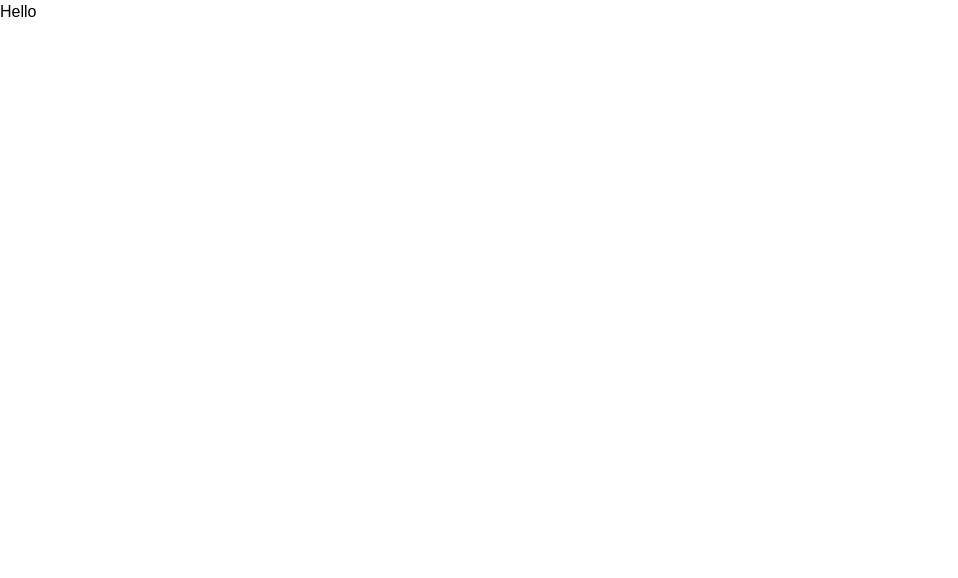
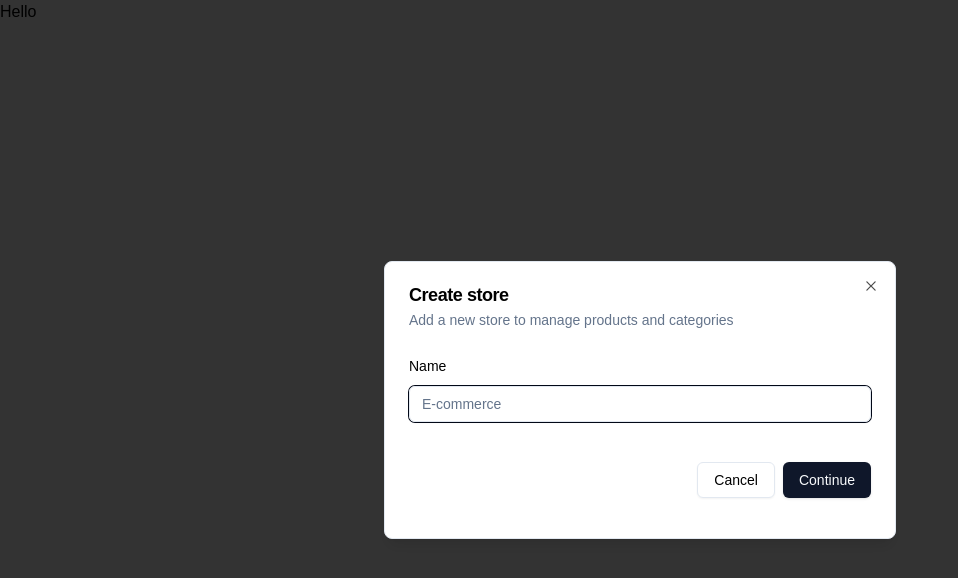
Before and after one commit to HanMyatThu/zenmo, a Next.js app: page / in a window 1280 px wide. Shown: the top 578 px of the page, without its empty margins (0-958 px from the left). Built offline with nearby package versions, Linux system fonts and the light colour scheme.

Commit message:
create store modal

```diff
--- a/app/(root)/page.tsx
+++ b/app/(root)/page.tsx
@@ -1,6 +1,17 @@
+"use client";
+
+import { useStoreModal } from "@/hooks/use-store-modal";
 import { UserButton } from "@clerk/nextjs";
+import { useEffect } from "react";
 
 const HomePage = () => {
+  const { isOpen, onOpen } = useStoreModal((state) => state);
+
+  useEffect(() => {
+    if (!isOpen) {
+      onOpen();
+    }
+  }, [isOpen, onOpen]);
   return (
     <div>
       Hello
--- a/app/layout.tsx
+++ b/app/layout.tsx
@@ -3,6 +3,7 @@
 import { ClerkProvider } from "@clerk/nextjs";
 
 import "./globals.css";
+import { ModalProvider } from "@/providers/modal-provider";
 
 const geistSans = localFont({
   src: "./fonts/GeistVF.woff",
@@ -31,6 +32,7 @@
         <body
           className={`${geistSans.variable} ${geistMono.variable} antialiased`}
         >
+          <ModalProvider />
           {children}
         </body>
       </html>
--- /dev/null
+++ b/components/common/store-modal.tsx
@@ -0,0 +1,92 @@
+"use client";
+import * as z from "zod";
+import { useForm } from "react-hook-form";
+import { zodResolver } from "@hookform/resolvers/zod";
+
+import {
+  Dialog,
+  DialogContent,
+  DialogDescription,
+  DialogHeader,
+  DialogTitle,
+} from "@/components/ui/dialog";
+import { Button } from "@/components/ui/button";
+import {
+  Form,
+  FormControl,
+  FormField,
+  FormItem,
+  FormLabel,
+  FormMessage,
+} from "@/components/ui/form";
+import { Input } from "@/components/ui/input";
+import { useStoreModal } from "@/hooks/use-store-modal";
+
+const formSchema = z.object({
+  name: z.string().min(1, { message: "Name is required!" }),
+});
+
+export const StoreModal = () => {
+  const { isOpen, onClose, onOpen } = useStoreModal((state) => state);
+
+  const form = useForm<z.infer<typeof formSchema>>({
+    resolver: zodResolver(formSchema),
+    defaultValues: {
+      name: "",
+    },
+  });
+
+  const onSubmit = async (values: z.infer<typeof formSchema>) => {
+    console.log(values);
+  };
+
+  const handleOnChange = (open: boolean) => {
+    if (open) {
+      onOpen();
+    } else {
+      onClose();
+    }
+  };
+  return (
+    <Dialog open={isOpen} onOpenChange={handleOnChange}>
+      <DialogContent>
+        <DialogHeader>
+          <DialogTitle>Create store</DialogTitle>
+          <DialogDescription>
+            Add a new store to manage products and categories
+          </DialogDescription>
+        </DialogHeader>
+        <div>
+          <div className="space-y-4 py-2 pb-4">
+            <Form {...form}>
+              <form
+                onSubmit={form.handleSubmit(onSubmit)}
+                className="space-y-8"
+              >
+                <FormField
+                  control={form.control}
+                  name="name"
+                  render={({ field }) => (
+                    <FormItem>
+                      <FormLabel>Name</FormLabel>
+                      <FormControl>
+                        <Input placeholder="E-commerce" {...field} />
+                      </FormControl>
+                      <FormMessage />
+                    </FormItem>
+                  )}
+                />
+                <div className="pt-2 space-x-2 flex items-center justify-end">
+                  <Button variant="outline" onClick={onClose}>
+                    Cancel
+                  </Button>
+                  <Button type="submit">Continue</Button>
+                </div>
+              </form>
+            </Form>
+          </div>
+        </div>
+      </DialogContent>
+    </Dialog>
+  );
+};
--- /dev/null
+++ b/components/ui/form.tsx
@@ -0,0 +1,178 @@
+"use client"
+
+import * as React from "react"
+import * as LabelPrimitive from "@radix-ui/react-label"
+import { Slot } from "@radix-ui/react-slot"
+import {
+  Controller,
+  ControllerProps,
+  FieldPath,
+  FieldValues,
+  FormProvider,
+  useFormContext,
+} from "react-hook-form"
+
+import { cn } from "@/lib/utils"
+import { Label } from "@/components/ui/label"
+
+const Form = FormProvider
+
+type FormFieldContextValue<
+  TFieldValues extends FieldValues = FieldValues,
+  TName extends FieldPath<TFieldValues> = FieldPath<TFieldValues>
+> = {
+  name: TName
+}
+
+const FormFieldContext = React.createContext<FormFieldContextValue>(
+  {} as FormFieldContextValue
+)
+
+const FormField = <
+  TFieldValues extends FieldValues = FieldValues,
+  TName extends FieldPath<TFieldValues> = FieldPath<TFieldValues>
+>({
+  ...props
+}: ControllerProps<TFieldValues, TName>) => {
+  return (
+    <FormFieldContext.Provider value={{ name: props.name }}>
+      <Controller {...props} />
+    </FormFieldContext.Provider>
+  )
+}
+
+const useFormField = () => {
+  const fieldContext = React.useContext(FormFieldContext)
+  const itemContext = React.useContext(FormItemContext)
+  const { getFieldState, formState } = useFormContext()
+
+  const fieldState = getFieldState(fieldContext.name, formState)
+
+  if (!fieldContext) {
+    throw new Error("useFormField should be used within <FormField>")
+  }
+
+  const { id } = itemContext
+
+  return {
+    id,
+    name: fieldContext.name,
+    formItemId: `${id}-form-item`,
+    formDescriptionId: `${id}-form-item-description`,
+    formMessageId: `${id}-form-item-message`,
+    ...fieldState,
+  }
+}
+
+type FormItemContextValue = {
+  id: string
+}
+
+const FormItemContext = React.createContext<FormItemContextValue>(
+  {} as FormItemContextValue
+)
+
+const FormItem = React.forwardRef<
+  HTMLDivElement,
+  React.HTMLAttributes<HTMLDivElement>
+>(({ className, ...props }, ref) => {
+  const id = React.useId()
+
+  return (
+    <FormItemContext.Provider value={{ id }}>
+      <div ref={ref} className={cn("space-y-2", className)} {...props} />
+    </FormItemContext.Provider>
+  )
+})
+FormItem.displayName = "FormItem"
+
+const FormLabel = React.forwardRef<
+  React.ElementRef<typeof LabelPrimitive.Root>,
+  React.ComponentPropsWithoutRef<typeof LabelPrimitive.Root>
+>(({ className, ...props }, ref) => {
+  const { error, formItemId } = useFormField()
+
+  return (
+    <Label
+      ref={ref}
+      className={cn(error && "text-destructive", className)}
+      htmlFor={formItemId}
+      {...props}
+    />
+  )
+})
+FormLabel.displayName = "FormLabel"
+
+const FormControl = React.forwardRef<
+  React.ElementRef<typeof Slot>,
+  React.ComponentPropsWithoutRef<typeof Slot>
+>(({ ...props }, ref) => {
+  const { error, formItemId, formDescriptionId, formMessageId } = useFormField()
+
+  return (
+    <Slot
+      ref={ref}
+      id={formItemId}
+      aria-describedby={
+        !error
+          ? `${formDescriptionId}`
+          : `${formDescriptionId} ${formMessageId}`
+      }
+      aria-invalid={!!error}
+      {...props}
+    />
+  )
+})
+FormControl.displayName = "FormControl"
+
+const FormDescription = React.forwardRef<
+  HTMLParagraphElement,
+  React.HTMLAttributes<HTMLParagraphElement>
+>(({ className, ...props }, ref) => {
+  const { formDescriptionId } = useFormField()
+
+  return (
+    <p
+      ref={ref}
+      id={formDescriptionId}
+      className={cn("text-[0.8rem] text-muted-foreground", className)}
+      {...props}
+    />
+  )
+})
+FormDescription.displayName = "FormDescription"
+
+const FormMessage = React.forwardRef<
+  HTMLParagraphElement,
+  React.HTMLAttributes<HTMLParagraphElement>
+>(({ className, children, ...props }, ref) => {
+  const { error, formMessageId } = useFormField()
+  const body = error ? String(error?.message) : children
+
+  if (!body) {
+    return null
+  }
+
+  return (
+    <p
+      ref={ref}
+      id={formMessageId}
+      className={cn("text-[0.8rem] font-medium text-destructive", className)}
+      {...props}
+    >
+      {body}
+    </p>
+  )
+})
+FormMessage.displayName = "FormMessage"
+
+export {
+  useFormField,
+  Form,
+  FormItem,
+  FormLabel,
+  FormControl,
+  FormDescription,
+  FormMessage,
+  FormField,
+}
--- /dev/null
+++ b/components/ui/input.tsx
@@ -0,0 +1,25 @@
+import * as React from "react"
+
+import { cn } from "@/lib/utils"
+
+export interface InputProps
+  extends React.InputHTMLAttributes<HTMLInputElement> {}
+
+const Input = React.forwardRef<HTMLInputElement, InputProps>(
+  ({ className, type, ...props }, ref) => {
+    return (
+      <input
+        type={type}
+        className={cn(
+          "flex h-9 w-full rounded-md border border-input bg-transparent px-3 py-1 text-sm shadow-sm transition-colors file:border-0 file:bg-transparent file:text-sm file:font-medium placeholder:text-muted-foreground focus-visible:outline-none focus-visible:ring-1 focus-visible:ring-ring disabled:cursor-not-allowed disabled:opacity-50",
+          className
+        )}
+        ref={ref}
+        {...props}
+      />
+    )
+  }
+)
+Input.displayName = "Input"
+
+export { Input }
--- /dev/null
+++ b/components/ui/label.tsx
@@ -0,0 +1,26 @@
+"use client"
+
+import * as React from "react"
+import * as LabelPrimitive from "@radix-ui/react-label"
+import { cva, type VariantProps } from "class-variance-authority"
+
+import { cn } from "@/lib/utils"
+
+const labelVariants = cva(
+  "text-sm font-medium leading-none peer-disabled:cursor-not-allowed peer-disabled:opacity-70"
+)
+
+const Label = React.forwardRef<
+  React.ElementRef<typeof LabelPrimitive.Root>,
+  React.ComponentPropsWithoutRef<typeof LabelPrimitive.Root> &
+    VariantProps<typeof labelVariants>
+>(({ className, ...props }, ref) => (
+  <LabelPrimitive.Root
+    ref={ref}
+    className={cn(labelVariants(), className)}
+    {...props}
+  />
+))
+Label.displayName = LabelPrimitive.Root.displayName
+
+export { Label }
--- /dev/null
+++ b/hooks/use-store-modal.tsx
@@ -0,0 +1,13 @@
+import { create } from "zustand";
+
+interface IUserStoreModal {
+  isOpen: boolean;
+  onOpen: () => void;
+  onClose: () => void;
+}
+
+export const useStoreModal = create<IUserStoreModal>((set) => ({
+  isOpen: false,
+  onOpen: () => set({ isOpen: true }),
+  onClose: () => set({ isOpen: false }),
+}));
--- /dev/null
+++ b/providers/modal-provider.tsx
@@ -0,0 +1,22 @@
+"use client";
+import { useEffect, useState } from "react";
+
+import { StoreModal } from "@/components/common/store-modal";
+
+export const ModalProvider = () => {
+  const [isMounted, setIsMounted] = useState(false);
+
+  useEffect(() => {
+    setIsMounted(true);
+  }, []);
+
+  if (!isMounted) {
+    return null;
+  }
+
+  return (
+    <>
+      <StoreModal />
+    </>
+  );
+};
```
Also changed, not shown: package.json (+6 -1 lines), components/common/modal.tsx (deleted), 1 other file (tests, documents, lock files or other folders).
